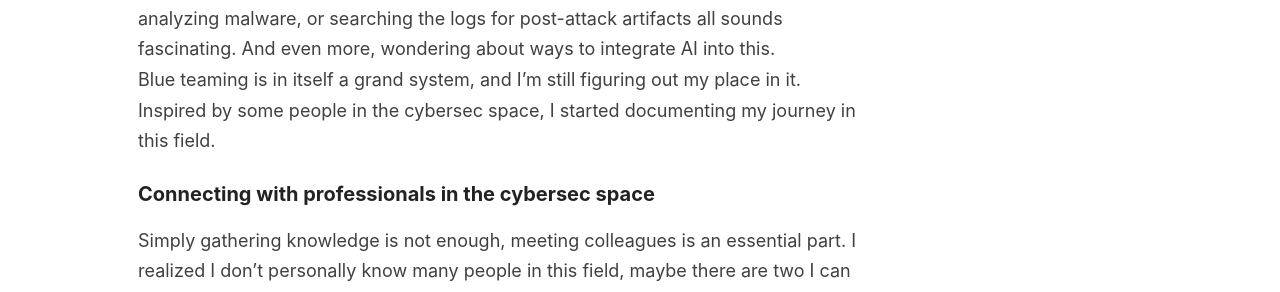
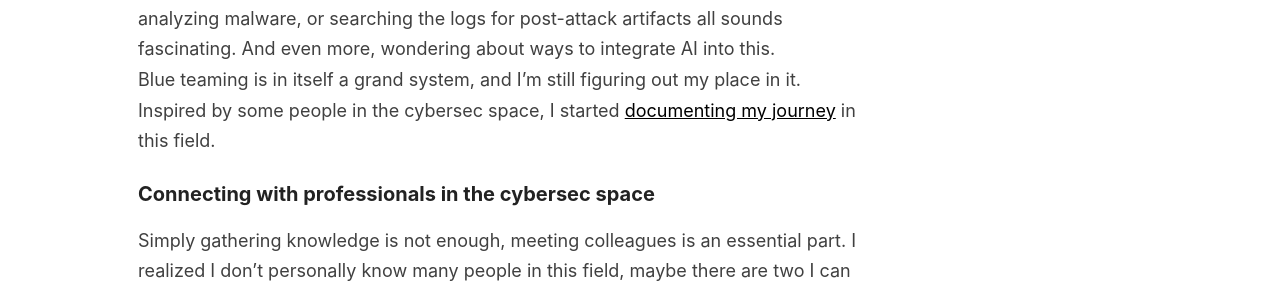
Before and after one commit to panacotar/blog, a Jekyll site: the page built from _posts/2025-01-06-2024-annual-review.md, in a window 1280 px wide and 900 px high, scrolled down 3120 px. Shown: the part 191-483 px from the top of the window. Built offline with Jekyll 4.4.1, drawn with Linux system fonts in a browser that asks for light colours; part of the change alters nothing that is shown.

```diff
--- a/_posts/2025-01-06-2024-annual-review.md
+++ b/_posts/2025-01-06-2024-annual-review.md
@@ -56,7 +56,7 @@ I realized that I don't like indoor gyms, except for bouldering walls, and runni
 ## 3. **What am I working towards?**
 ### Continue my cybersec journey (getting certified)
 I'm committed to this transition and there are so many new things to learn. This time of travel allowed me to explore this field better. Playing around with different aspects of cybersecurity, I'm now leaning more on the Blue teaming/defensive security. This is generally considered a more boring side of the cybersec, but for some reason, it caught on me. I don't find it boring at all. Discovering ways to harden a system, analyzing malware, or searching the logs for post-attack artifacts all sounds fascinating. And even more, wondering about ways to integrate AI into this.
-Blue teaming is in itself a grand system, and I'm still figuring out my place in it. Inspired by some people in the cybersec space, I started documenting my journey in this field.
+Blue teaming is in itself a grand system, and I'm still figuring out my place in it. Inspired by some people in the cybersec space, I started [documenting my journey]({{ site.baseurl }}{% post_url 2025-01-10-my-transition-to-cybersecurity-part-1 %}) in this field.
 
 ### Connecting with professionals in the cybersec space
 Simply gathering knowledge is not enough, meeting colleagues is an essential part. I realized I don't personally know many people in this field, maybe there are two I can think of. When I switched to programming, I was in the same spot, but eventually, I got to build a good network of mentors and peers.
```
